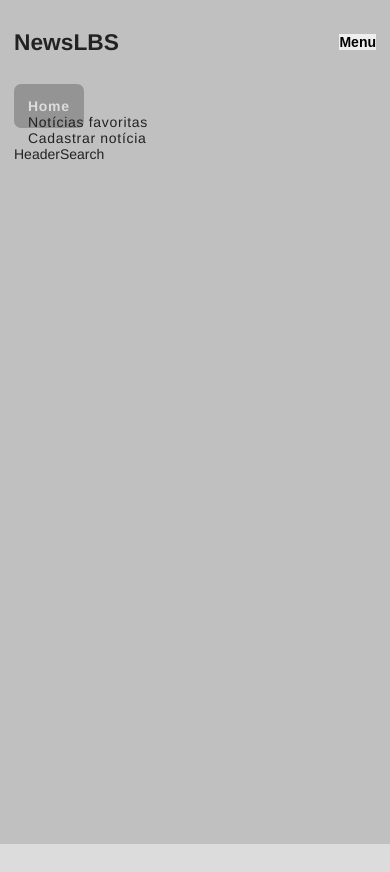
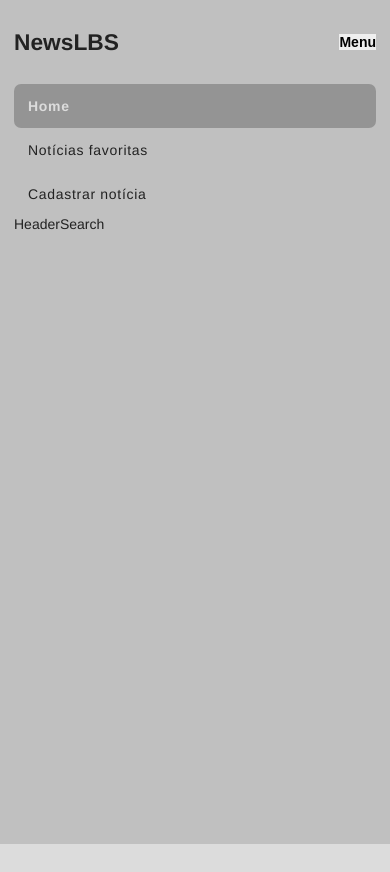
Before and after one commit to LucasBargas/news-updated, a Next.js app: page / in a window 390 px wide. Both pictures are taken after a click on the button "Menu". Built offline with nearby package versions, Linux system fonts and the light colour scheme.

Commit message:
Navigation in development

```diff
--- a/src/layouts/header/header-logo/index.tsx
+++ b/src/layouts/header/header-logo/index.tsx
@@ -1,9 +1,13 @@
 import Link from "next/link";
 import styles from "./styles.module.css";
 
-export const HeaderLogo = () => {
+interface HeaderLogoProps {
+  handleClick?: () => void;
+}
+
+export const HeaderLogo = ({ handleClick }: HeaderLogoProps) => {
   return (
-    <Link href="/" className={styles.logo}>
+    <Link href="/" className={styles.logo} onClick={handleClick}>
       NewsLBS
     </Link>
   );
--- a/src/layouts/header/header-nav/index.tsx
+++ b/src/layouts/header/header-nav/index.tsx
@@ -3,10 +3,10 @@ import { usePathname } from "next/navigation";
 import styles from "./styles.module.css";
 
 interface HeaderNavProps {
-  setActive: React.Dispatch<React.SetStateAction<boolean>>;
+  handleClick: () => void;
 }
 
-export const HeaderNav = ({ setActive }: HeaderNavProps) => {
+export const HeaderNav = ({ handleClick }: HeaderNavProps) => {
   const pathname = usePathname();
 
   return (
@@ -15,7 +15,7 @@ export const HeaderNav = ({ setActive }: HeaderNavProps) => {
         <li>
           <Link
             href="/"
-            onClick={() => setActive(false)}
+            onClick={handleClick}
             className={pathname === "/" ? styles.active : ""}
           >
             Home
@@ -24,7 +24,7 @@ export const HeaderNav = ({ setActive }: HeaderNavProps) => {
         <li>
           <Link
             href="/noticias-favoritas"
-            onClick={() => setActive(false)}
+            onClick={handleClick}
             className={pathname === "/noticias-favoritas" ? styles.active : ""}
           >
             Notícias favoritas
@@ -33,7 +33,7 @@ export const HeaderNav = ({ setActive }: HeaderNavProps) => {
         <li>
           <Link
             href="/cadastrar-noticia"
-            onClick={() => setActive(false)}
+            onClick={handleClick}
             className={pathname === "/cadastrar-noticia" ? styles.active : ""}
           >
             Cadastrar notícia
--- a/src/layouts/header/header-nav/styles.module.css
+++ b/src/layouts/header/header-nav/styles.module.css
@@ -9,6 +9,7 @@
 }
 
 .nav ul a {
+  display: block;
   color: var(--text-color);
   padding: 1rem;
   letter-spacing: 0.05rem;
@@ -18,5 +19,5 @@
 .nav ul a.active {
   background-color: var(--primary-color);
   color: var(--background-color);
-  font-weight: 600;
+  font-weight: bold;
 }
--- a/src/layouts/header/index.tsx
+++ b/src/layouts/header/index.tsx
@@ -1,6 +1,5 @@
 "use client";
 
-import useMedia from "@/src/hooks/use-media";
 import { HeaderLogo } from "@/src/layouts/header/header-logo";
 import { HeaderNav } from "@/src/layouts/header/header-nav";
 import { HeaderSearch } from "@/src/layouts/header/header-search";
@@ -9,7 +8,7 @@ import styles from "./styles.module.css";
 
 export const Header = () => {
   const [active, setActive] = React.useState(false);
-  const isMobileNav = useMedia("(max-width: 768px)");
+  // const isMobileNav = useMedia("(max-width: 768px)");
 
   const handleClick = () => {
     setActive((prev) => !prev);
@@ -18,16 +17,16 @@ export const Header = () => {
   return (
     <header className={styles.header}>
       <div className={`container ${styles.headerContainer}`}>
-        <HeaderLogo />
+        <HeaderLogo handleClick={handleClick} />
 
-        <div
-          className={`${styles.headerRight} ${isMobileNav ? styles.isMobileNav : ""} ${active ? styles.active : ""}`}
-        >
-          <HeaderNav setActive={setActive} />
+        <div className={`${styles.headerRight} ${active ? styles.active : ""}`}>
+          <HeaderNav handleClick={handleClick} />
           <HeaderSearch />
         </div>
 
-        {isMobileNav && <button onClick={handleClick}>Menu</button>}
+        <button className={styles.headerMobileBtn} onClick={handleClick}>
+          Menu
+        </button>
       </div>
     </header>
   );
--- a/src/layouts/header/styles.module.css
+++ b/src/layouts/header/styles.module.css
@@ -1,17 +1,17 @@
 .header {
-  display: flex;
   position: fixed;
   top: 0;
   left: 0;
+  display: flex;
   width: 100%;
+  height: 6rem;
   background: var(--secondary-color);
-  height: 6rem;
 }
 
 .headerContainer {
   display: flex;
+  align-items: center;
   justify-content: space-between;
-  align-items: center;
   padding: 1rem 0;
 }
 
@@ -21,7 +21,16 @@
   gap: 3rem;
 }
 
-.isMobileNav {
+.headerMobileBtn {
+  display: none;
+}
+
+@media (max-width: 768px) {
+  .headerMobileBtn {
+    display: block;
+  }
+
+  .headerRight {
     position: absolute;
     top: 100%;
     left: 0;
@@ -31,30 +40,21 @@
     padding: 0 1rem;
     overflow: hidden;
     visibility: hidden;
-  opacity: 0;
     pointer-events: none;
     background: var(--secondary-color);
     transform: translateY(-0.5rem);
     transition:
       height 0.3s ease,
       padding 0.3s ease,
-    opacity 0.3s ease,
       transform 0.3s ease,
       visibility 0.3s;
   }
 
-.isMobileNav.active {
+  .headerRight.active {
     height: calc(100vh - 6rem);
-  padding: 1rem;
     overflow-y: auto;
     visibility: visible;
-  opacity: 1;
     pointer-events: auto;
     transform: translateY(0);
   }
-
-@media (prefers-reduced-motion: reduce) {
-  .isMobileNav {
-    transition: none;
 }
-}
```
Lines whose indentation alone changed are shown as unchanged.
